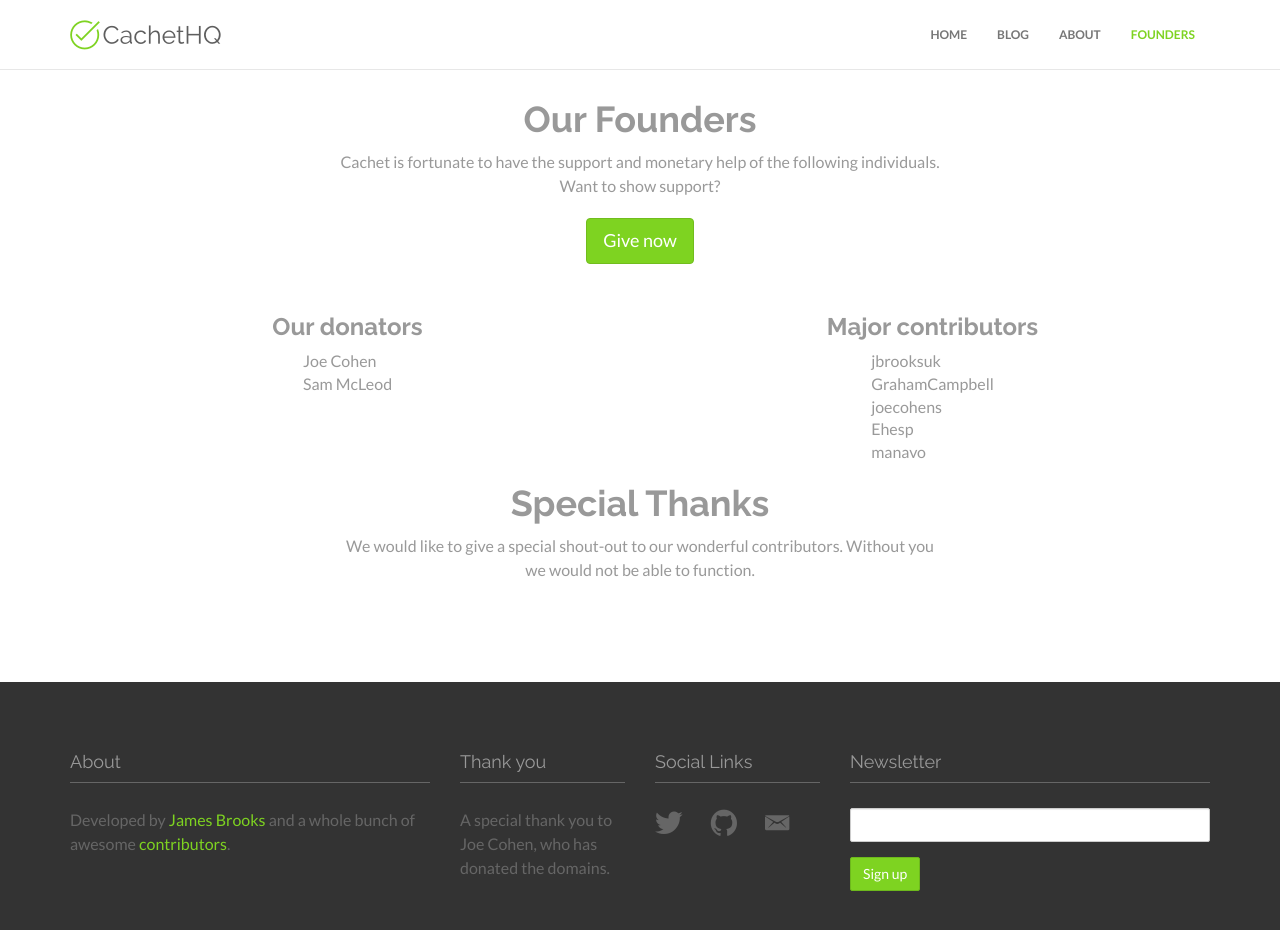
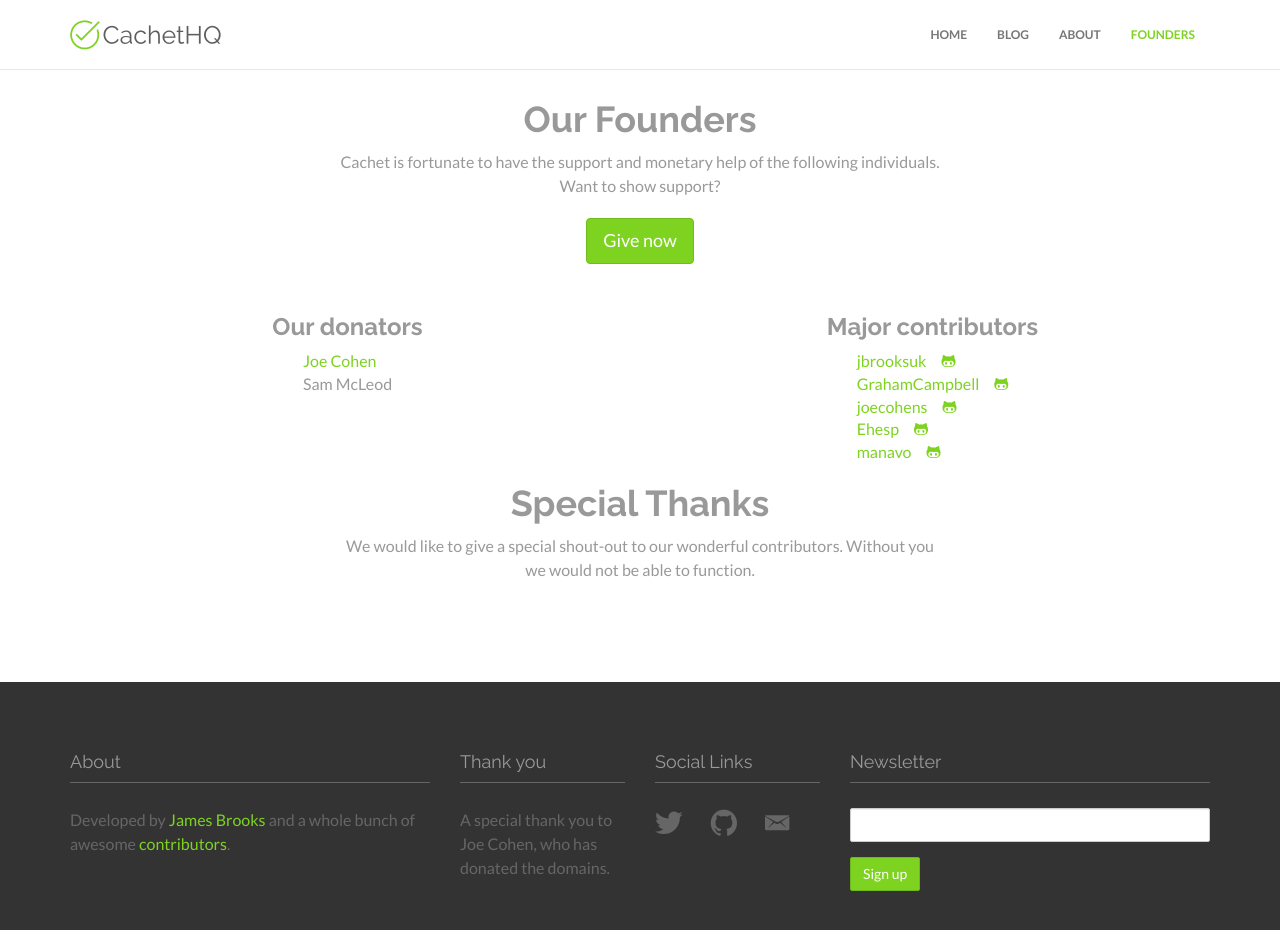
Before and after one commit to matthewjamesr/cachethq.io, a Jekyll site: the page built from founders.html, in a window 1280 px wide and 966 px high. Shown: the top 930 px of the window. Built offline with Jekyll 4.4.1, drawn with Linux system fonts in a browser that asks for light colours; nearby versions of some CDN libraries; some web fonts are replaced.

Commit message:
Linked to users homepage/github profile

```diff
--- a/_sass/pages/_founders.scss
+++ b/_sass/pages/_founders.scss
@@ -1,6 +1,7 @@
 .founders{
 
   p { max-width: 600px; margin: 0 auto; }
+  i { margin-left: 15px; }
 
   margin-bottom: 100px;
 
--- a/founders.html
+++ b/founders.html
@@ -17,18 +17,28 @@
               <div class="col-md-6">
                 <h3>Our donators</h3>
                 <ul>
-                  <li>Joe Cohen</li>
+                  <li><a href="http://joecohens.com">Joe Cohen</a></li>
                   <li>Sam McLeod</li>
                 </ul>
               </div>
               <div class="col-md-6">
                 <h3>Major contributors</h3>
                 <ul>
-                  <li>jbrooksuk</li>
-                  <li>GrahamCampbell</li>
-                  <li>joecohens</li>
-                  <li>Ehesp</li>
-                  <li>manavo</li>
+                  <li>
+                    <a href="https://james-brooks.uk/">jbrooksuk</a><a href="https://github.com/jbrooksuk"><i class="icons ion-social-octocat"></i></a>
+                  </li>
+                  <li>
+                    <a href="https://grahamjcampbell.co.uk">GrahamCampbell</a><a href="https://github.com/GrahamCampbell"><i class="icons ion-social-octocat"></i></a>
+                  </li>
+                  <li>
+                    <a href="http://joecohens.com">joecohens</a><a href="https://github.com/joecohens"><i class="icons ion-social-octocat"></i></a>
+                  </li>
+                  <li>
+                    <a href="http://elliothesp.co.uk">Ehesp</a><a href="https://github.com/Ehesp"><i class="icons ion-social-octocat"></i></a>
+                  </li>
+                  <li>
+                    <a href="http://manavo.com">manavo</a><a href="https://github.com/manavo"><i class="icons ion-social-octocat"></i></a>
+                  </li>
                 </ul>
               </div>
             </div>
```
